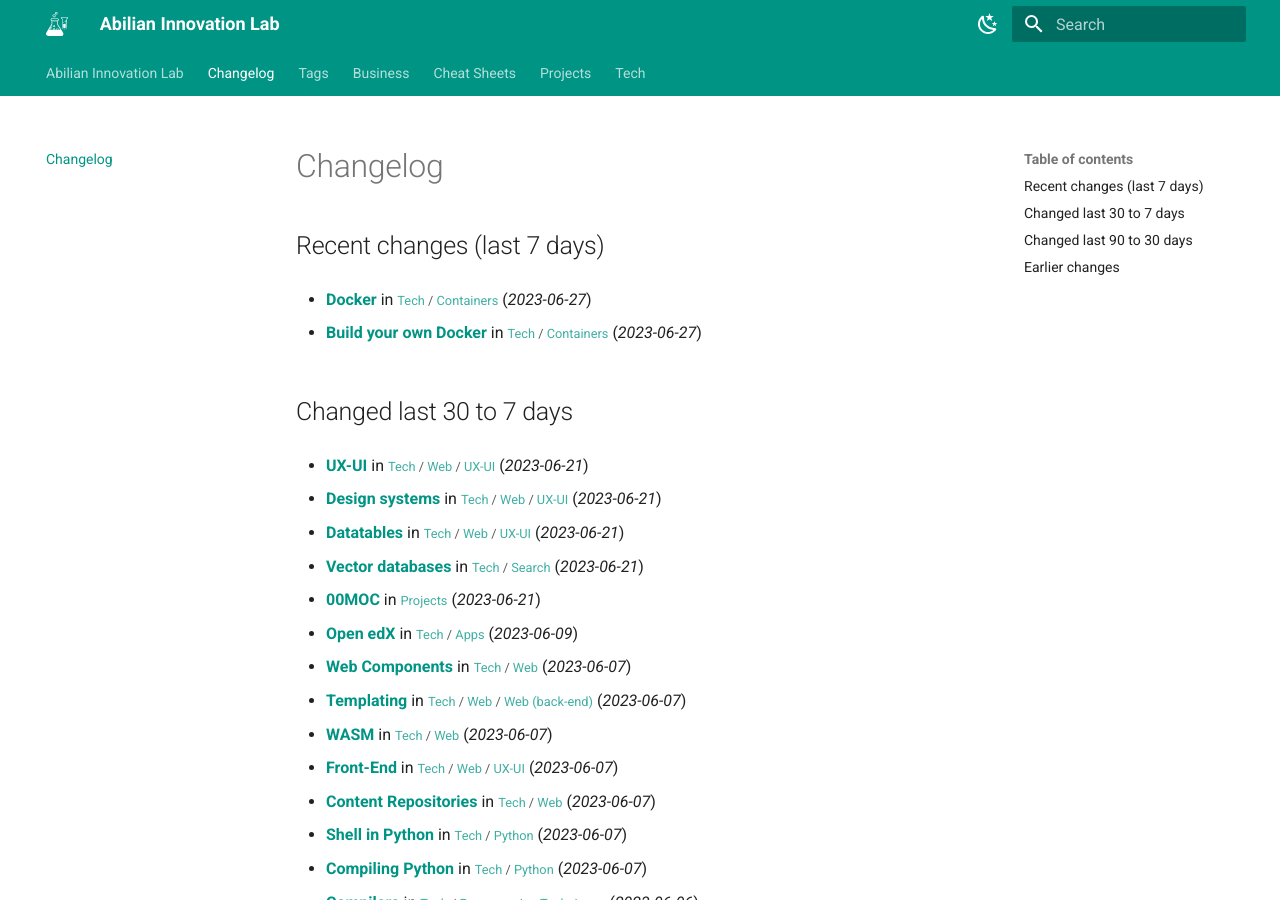
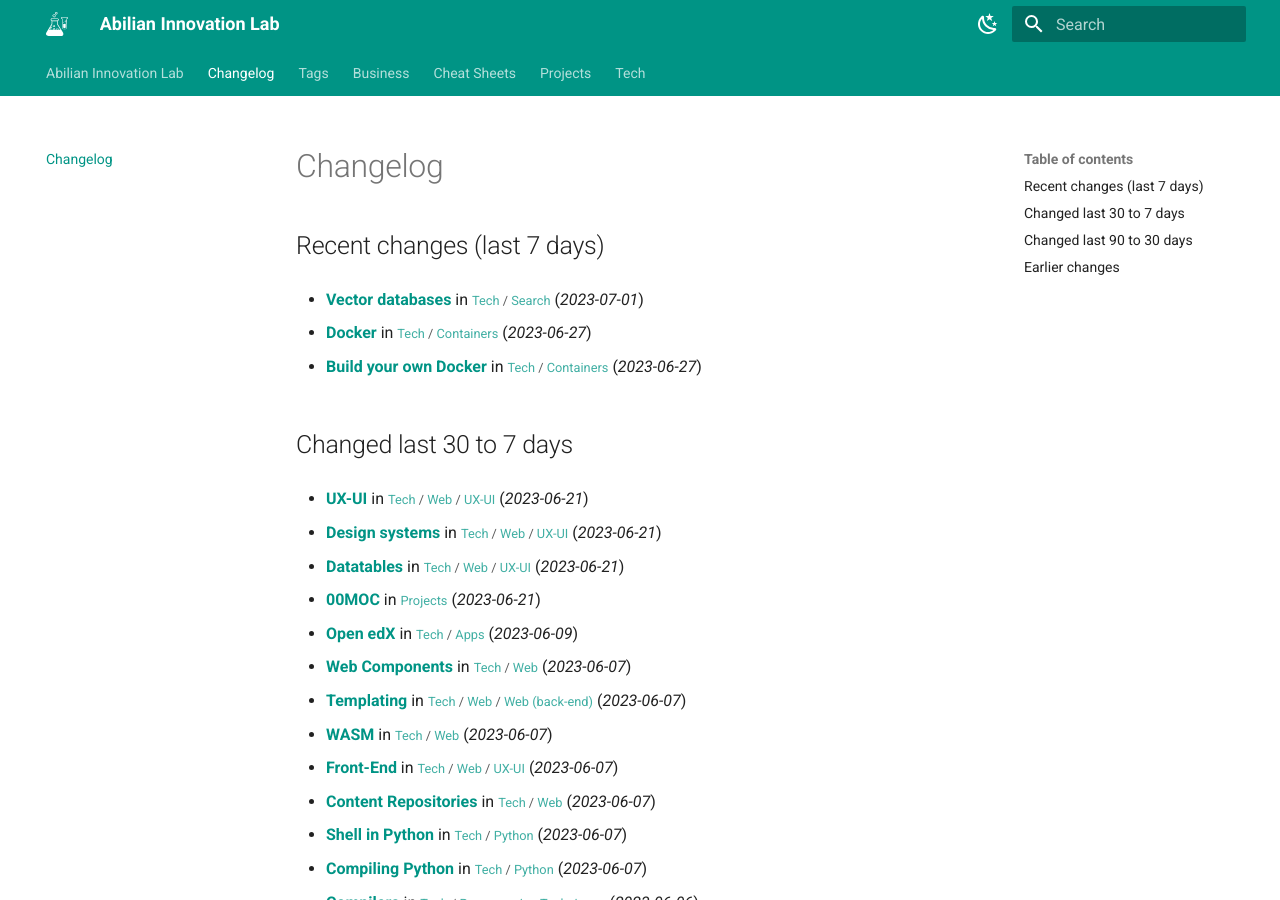
Before and after one commit to abilian/lab.abilian.com, an MkDocs documentation site: the page built from docs/changelog.md, in a window 1280 px wide and 900 px high. Built offline with MkDocs 1.6.1 and Material for MkDocs 9.7.7, drawn with Linux system fonts in a browser that asks for light colours; comment, search, counter and statistics services are not loaded.

Commit message:
Update content

```diff
--- a/docs/changelog.md
+++ b/docs/changelog.md
@@ -1,6 +1,8 @@
 # Changelog
 
 ## Recent changes (last 7 days)
+
+- **[Vector databases](/Tech/Search/Vector databases/)** in <small>[Tech](/Tech/00 Technology/) / [Search](/Tech/Search/Comparison of open source search engines/)</small> (*2023-07-01*)
 
 - **[Docker](/Tech/Containers/Docker/)** in <small>[Tech](/Tech/00 Technology/) / [Containers](/Tech/Containers/Build your own Docker/)</small> (*2023-06-27*)
 
@@ -15,8 +17,6 @@
 - **[Design systems](/Tech/Web/UX-UI/Design systems/)** in <small>[Tech](/Tech/00 Technology/) / [Web](/Tech/Web/Content Repositories/) / [UX-UI](/Tech/Web/UX-UI/AlpineJS/)</small> (*2023-06-21*)
 
 - **[Datatables](/Tech/Web/UX-UI/Datatables/)** in <small>[Tech](/Tech/00 Technology/) / [Web](/Tech/Web/Content Repositories/) / [UX-UI](/Tech/Web/UX-UI/AlpineJS/)</small> (*2023-06-21*)
-
-- **[Vector databases](/Tech/Search/Vector databases/)** in <small>[Tech](/Tech/00 Technology/) / [Search](/Tech/Search/Comparison of open source search engines/)</small> (*2023-06-21*)
 
 - **[00MOC](/Projects/00MOC/)** in <small>[Projects](/Projects/00MOC/)</small> (*2023-06-21*)
 
```
